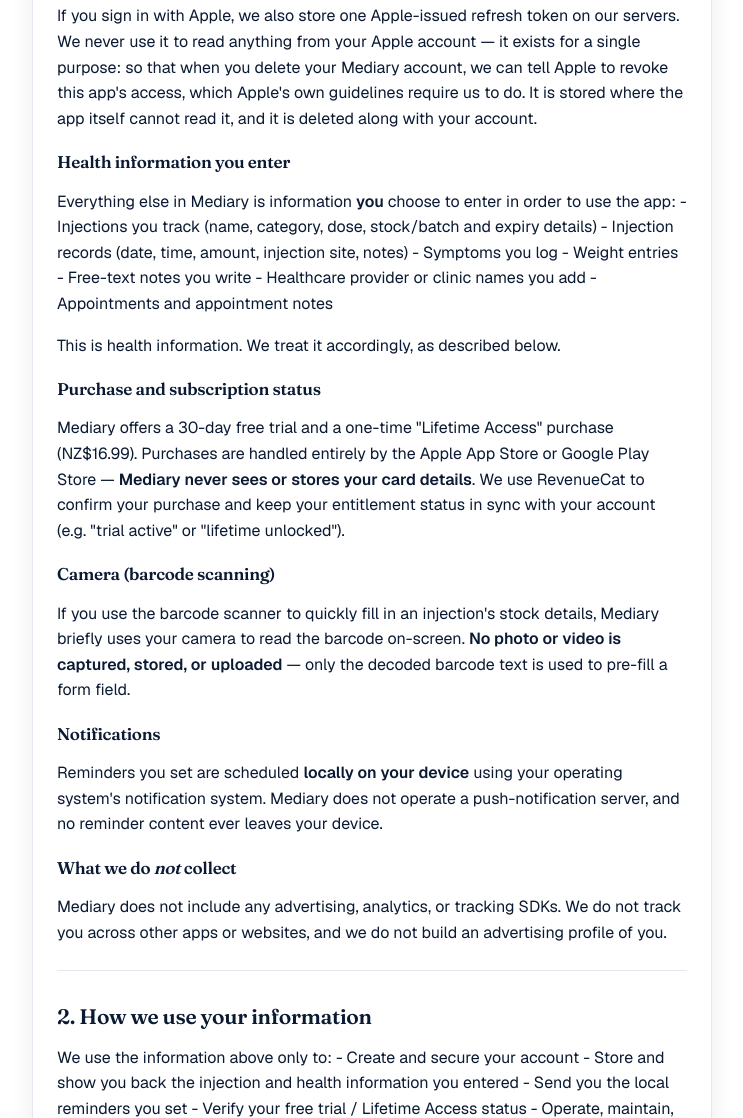
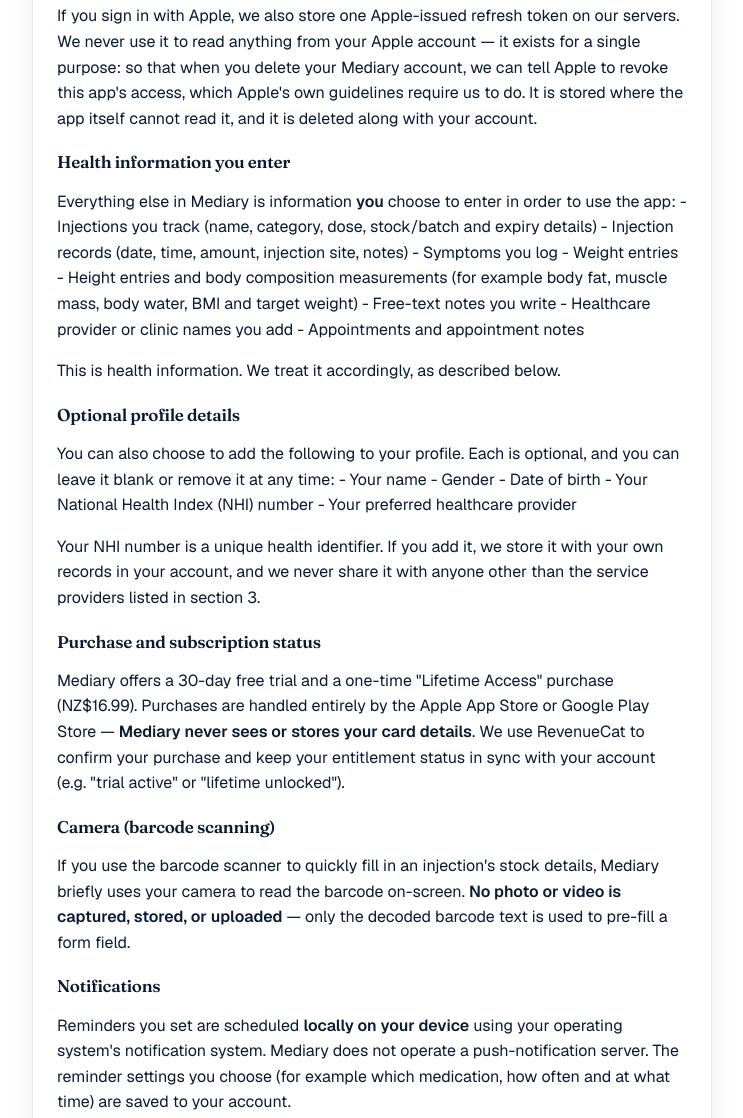
Before and after one commit to ArtifactAI-Hub/mediary-legal, a plain HTML site: page privacy.html in a window 1280 px wide. Shown: the part 765-1883 px from the top of the page, without its empty margins (268-1011 px from the left). Drawn offline with nearby package versions, Linux system fonts and the light colour scheme.

Commit message:
Privacy policy: add optional profile details, body measurements and reminder settings
Co-Authored-By: Claude Opus 5.5 <noreply@anthropic.com>
Claude-Session: https://claude.ai/code/session_01ML7AibmbnEZLk12HBiPDFU

```diff
--- a/privacy.html
+++ b/privacy.html
@@ -17,7 +17,7 @@
 <div class="wrap">
 <article class="doc">
 <h1>Mediary Privacy Policy</h1>
-<p><strong>Last updated:</strong> 10 October 2026</p>
+<p><strong>Last updated:</strong> 25 November 2026</p>
 <p>Mediary ("Mediary", "we", "us") helps you record and organise your own injection information. This policy explains what information Mediary collects, why, and what rights you have over it.</p>
 <p>Mediary is <strong>not</strong> a medical device and does <strong>not</strong> provide medical advice, diagnosis, or treatment recommendations. Always follow the instructions given to you by your healthcare professional.</p>
 <p>If you have any question about this policy or your information, contact us at <strong>help@artifactai.co.nz</strong>.</p>
@@ -36,16 +36,25 @@
 - Injection records (date, time, amount, injection site, notes)
 - Symptoms you log
 - Weight entries
+- Height entries and body composition measurements (for example body fat, muscle mass, body water, BMI and target weight)
 - Free-text notes you write
 - Healthcare provider or clinic names you add
 - Appointments and appointment notes</p>
 <p>This is health information. We treat it accordingly, as described below.</p>
+<h3>Optional profile details</h3>
+<p>You can also choose to add the following to your profile. Each is optional, and you can leave it blank or remove it at any time:
+- Your name
+- Gender
+- Date of birth
+- Your National Health Index (NHI) number
+- Your preferred healthcare provider</p>
+<p>Your NHI number is a unique health identifier. If you add it, we store it with your own records in your account, and we never share it with anyone other than the service providers listed in section 3.</p>
 <h3>Purchase and subscription status</h3>
 <p>Mediary offers a 30-day free trial and a one-time "Lifetime Access" purchase (NZ$16.99). Purchases are handled entirely by the Apple App Store or Google Play Store — <strong>Mediary never sees or stores your card details</strong>. We use RevenueCat to confirm your purchase and keep your entitlement status in sync with your account (e.g. "trial active" or "lifetime unlocked").</p>
 <h3>Camera (barcode scanning)</h3>
 <p>If you use the barcode scanner to quickly fill in an injection's stock details, Mediary briefly uses your camera to read the barcode on-screen. <strong>No photo or video is captured, stored, or uploaded</strong> — only the decoded barcode text is used to pre-fill a form field.</p>
 <h3>Notifications</h3>
-<p>Reminders you set are scheduled <strong>locally on your device</strong> using your operating system's notification system. Mediary does not operate a push-notification server, and no reminder content ever leaves your device.</p>
+<p>Reminders you set are scheduled <strong>locally on your device</strong> using your operating system's notification system. Mediary does not operate a push-notification server. The reminder settings you choose (for example which medication, how often and at what time) are saved to your account.</p>
 <h3>What we do <em>not</em> collect</h3>
 <p>Mediary does not include any advertising, analytics, or tracking SDKs. We do not track you across other apps or websites, and we do not build an advertising profile of you.</p>
 <hr />
```
